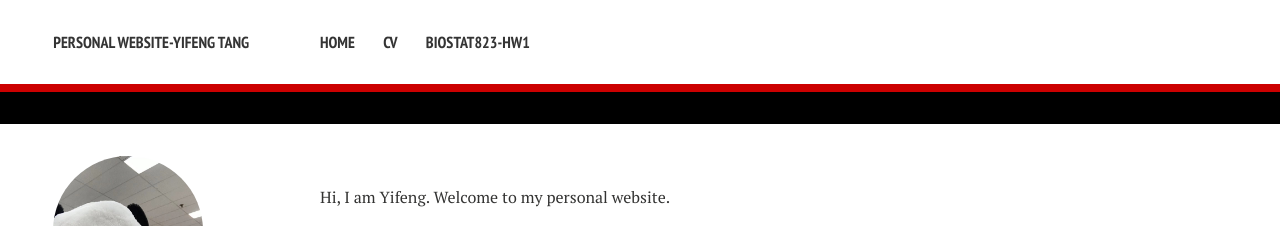
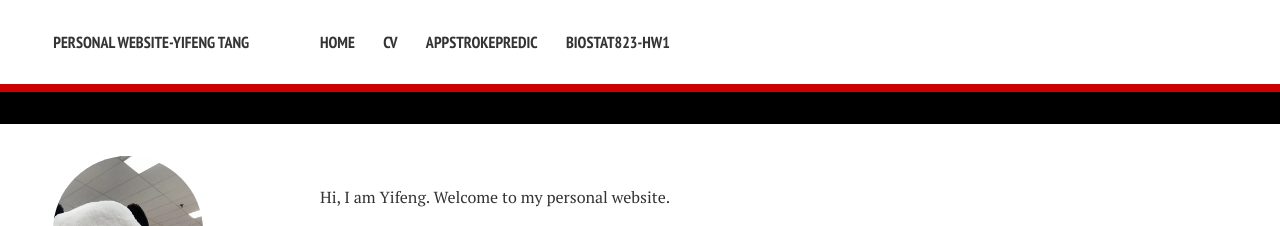
Before and after one commit to Yifeng-T/Yifeng-T.github.io, a Jekyll site: the page built from index.md, in a window 1280 px wide. Shown: the top 226 px of the page. Built offline with Jekyll 4.4.1, drawn with Linux system fonts in a browser that asks for light colours; nearby versions of some CDN libraries.

Commit message:
Update navigation.yml

```diff
--- a/_data/navigation.yml
+++ b/_data/navigation.yml
@@ -5,5 +5,8 @@
 - title: CV
   url: /cv/
 
+- title: AppStrokePredic
+  url: /sp/
+
 - title: Biostat823-HW1
   url: /HW1/
```
